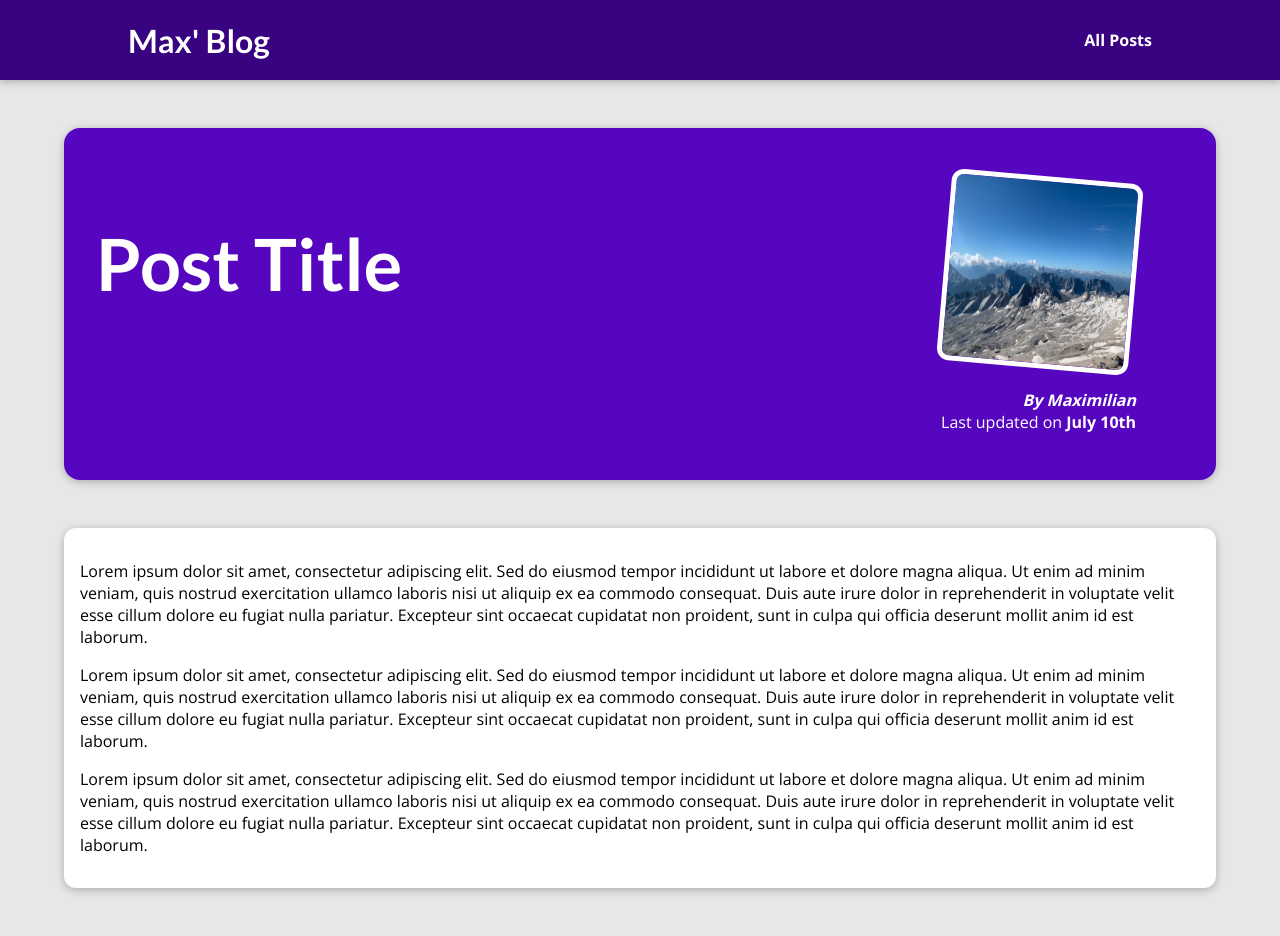
After one commit to rfpacheco/django_the_practical_guide, a Django app: template Python_Django_The_Practical_Guide/my_site/blog/templates/blog/post-detail.html in a window 1280 px wide. The commit adds this page. Run offline with Django 5.2, Linux system fonts and the light colour scheme; the template is opened without the code that fills it, so the values that code supplies are empty.

Commit message:
Added detailed post html & css

```diff
--- /dev/null
+++ b/Python_Django_The_Practical_Guide/my_site/blog/static/blog/post-details.css
@@ -0,0 +1,62 @@
+body {
+  background-color: #e7e7e7;
+}
+
+#main-navigation {
+  background-color: #390281;
+  box-shadow: 0 2px 8px rgba(0, 0, 0, 0.25);
+}
+
+#summary {
+  margin: 8rem auto 3rem auto;
+  padding: 2rem;
+  width: 90%;
+  max-width: 90rem;
+  border-radius: 16px;
+  background-color: #5706c0;
+  position: relative;
+  box-shadow: 0 2px 8px rgba(0, 0, 0, 0.25);
+  height: 22rem;
+}
+
+#summary h2 {
+  color: white;
+  font-size: 4.5rem;
+}
+
+#summary article {
+  position: absolute;
+  top: 2rem;
+  right: 3rem;
+  padding: 1rem 2rem;
+  border-radius: 12px;
+  text-align: right;
+  color: white;
+}
+
+#summary article img {
+  width: 12rem;
+  height: 12rem;
+  border-radius: 12px;
+  transform: rotateZ(5deg);
+  border: 5px solid white;
+  margin-bottom: 1rem;
+}
+
+#summary address {
+  font-weight: bold;
+}
+
+#summary time {
+  font-weight: bold;
+}
+
+main {
+  width: 90%;
+  max-width: 90rem;
+  margin: 3rem auto;
+  background-color: white;
+  padding: 1rem;
+  border-radius: 12px;
+  box-shadow: 0 2px 8px rgba(0, 0, 0, 0.25);
+}
--- a/Python_Django_The_Practical_Guide/my_site/blog/templates/blog/includes/post.html
+++ b/Python_Django_The_Practical_Guide/my_site/blog/templates/blog/includes/post.html
@@ -2,7 +2,7 @@
 
 <li>
   <article class="post">
-    <a href="">
+    <a href="{% url "post-detail-page" slug="the-mountains" %}">
       <img src="{% static "blog/images/mountains.jpg" %}" alt="Mountain Hiking">
       <div class="post__comment">
         <h3>Mountain Hiking</h3>
--- /dev/null
+++ b/Python_Django_The_Practical_Guide/my_site/blog/templates/blog/post-detail.html
@@ -0,0 +1,45 @@
+{% extends "base.html" %}
+{% load static %}
+
+{% block title %}
+  This Post Title
+{% endblock %}
+
+{% block css_files %}
+  <link rel="stylesheet" href="{% static "blog/post-details.css" %}">
+{% endblock %}
+
+{% block content %}
+  <section id="summary">
+    <h2>Post Title</h2>
+    <article>
+      <img src="{% static "blog/images/mountains.jpg" %}" alt="Post Title"></img>
+      <address>By Maximilian</address>
+      <div>
+        Last updated on
+        <time>July 10th</time>
+      </div>
+    </article>
+  </section>
+
+  <main>
+    <p>
+      Lorem ipsum dolor sit amet, consectetur adipiscing elit. Sed do eiusmod tempor incididunt ut labore et dolore
+      magna aliqua. Ut enim ad minim veniam, quis nostrud exercitation ullamco laboris nisi ut aliquip ex ea commodo
+      consequat. Duis aute irure dolor in reprehenderit in voluptate velit esse cillum dolore eu fugiat nulla pariatur.
+      Excepteur sint occaecat cupidatat non proident, sunt in culpa qui officia deserunt mollit anim id est laborum.
+    </p>
+    <p>
+      Lorem ipsum dolor sit amet, consectetur adipiscing elit. Sed do eiusmod tempor incididunt ut labore et dolore
+      magna aliqua. Ut enim ad minim veniam, quis nostrud exercitation ullamco laboris nisi ut aliquip ex ea commodo
+      consequat. Duis aute irure dolor in reprehenderit in voluptate velit esse cillum dolore eu fugiat nulla pariatur.
+      Excepteur sint occaecat cupidatat non proident, sunt in culpa qui officia deserunt mollit anim id est laborum.
+    </p>
+    <p>
+      Lorem ipsum dolor sit amet, consectetur adipiscing elit. Sed do eiusmod tempor incididunt ut labore et dolore
+      magna aliqua. Ut enim ad minim veniam, quis nostrud exercitation ullamco laboris nisi ut aliquip ex ea commodo
+      consequat. Duis aute irure dolor in reprehenderit in voluptate velit esse cillum dolore eu fugiat nulla pariatur.
+      Excepteur sint occaecat cupidatat non proident, sunt in culpa qui officia deserunt mollit anim id est laborum.
+    </p>
+  </main>
+{% endblock %}
--- a/Python_Django_The_Practical_Guide/my_site/blog/views.py
+++ b/Python_Django_The_Practical_Guide/my_site/blog/views.py
@@ -7,5 +7,5 @@ def starting_page(request):
 def posts(request):
     return render(request, "blog/all-posts.html")
 
-def post_detail(request):
-    pass
+def post_detail(request, slug):
+    return render(request, "blog/post-detail.html")
--- a/Python_Django_The_Practical_Guide/my_site/templates/base.html
+++ b/Python_Django_The_Practical_Guide/my_site/templates/base.html
@@ -11,9 +11,9 @@
 </head>
 <body>
 <header id="main-navigation">
-  <h1><a href="">Max' Blog</a></h1>
+  <h1><a href="{% url "starting-page" %}">Max' Blog</a></h1>
   <nav>
-    <a href="">All Posts</a>
+    <a href="{% url "posts-page" %}">All Posts</a>
   </nav>
 </header>
 {% block content %}
```
